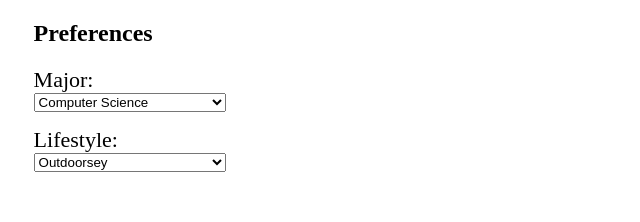
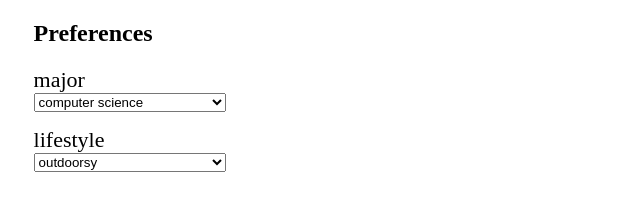
Before and after one commit to Russianaleksey/cop3530-project3, an Angular app: page / in a window 1280 px wide. Shown: the top 222 px of the page, without its empty margins (0-640 px from the left). Built offline with nearby package versions, Linux system fonts and the light colour scheme.

Commit message:
Refactor user status choices. NOTE: we should probably add more, this is just the template for adding more and using them in tags later.

```diff
--- a/src/app/preferences/preferences.component.html
+++ b/src/app/preferences/preferences.component.html
@@ -1,16 +1,9 @@
 <div class="prefContainer">
   <h2>Preferences</h2>
-  <div class="prefGroup">
-    <label for="majors">Major: </label>
-    <select id="majors" [(ngModel)]="selectedMajor">
-      <option *ngFor="let m of majors" [ngValue]="m">{{m.name}}</option>
-    </select>
-  </div>
-
-  <div class="prefGroup">
-    <label for="lifestyles">Lifestyle:</label>
-    <select id="lifestyles" [(ngModel)]="selectedLifestyle">
-      <option *ngFor="let l of lifestyles" [ngValue]="l">{{l.name}}</option>
+  <div class="prefGroup" *ngFor="let m of userPreferences">
+    <label>{{m.name}}</label>
+    <select id="{{m.name}}" [(ngModel)]="m.selectedOption">
+      <option *ngFor="let choice of m.options" [ngValue]="choice">{{choice}}</option>
     </select>
   </div>
 </div>
--- a/src/app/preferences/preferences.component.ts
+++ b/src/app/preferences/preferences.component.ts
@@ -7,29 +7,27 @@ import { Component } from '@angular/core';
   styleUrls: ['./preferences.component.css']
 })
 export class PreferencesComponent {
-  majors: Array<Major> = [
-    {id: 1,name: 'Computer Science'},
-    {id: 2, name: 'Math'}
-  ]
-
-  lifestyles: Array<Lifestyle> = [
-    {name: 'Outdoorsey'},
-    {name: 'Nightlife'},
-    {name: 'Bookworm'}
-  ]
-
-  selectedMajor = this.majors[0];
-  selectedLifestyle = this.lifestyles[0];
+  userPreferences: Array<UserPreference> =
+    [
+      new UserPreference('major', ['computer science', 'math']),
+      new UserPreference('lifestyle', ['outdoorsy', 'bookworm', 'scholar', 'nightlife'])
+    ];
 }
 
-interface Major {
-  name: string,
-  id: number
+class UserPreference {
+  name: string;
+  options: Array<string>;
+  selectedOption: string;
+
+  constructor(name:string , options: Array<string>) {
+    this.name = name;
+    this.options = options;
+    this.selectedOption = options[0];
+  }
+
+  updateSelectedOption(index: number): void {
+    if(index < this.options.length) {
+      this.selectedOption = this.options[index];
+    }
+  }
 }
-
-interface Lifestyle {
-  name: string
-}
-
-
-// salary, lifestyle
```
Also changed, not shown: 1 other file (tests, documents, lock files or other folders).
